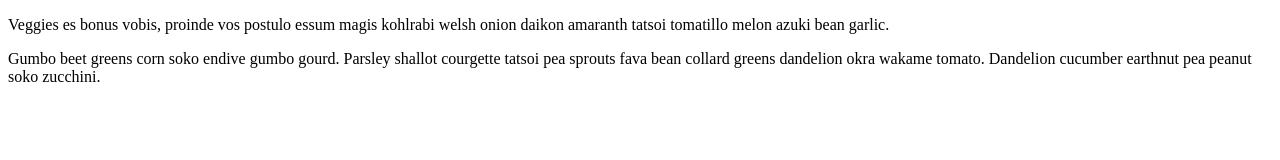
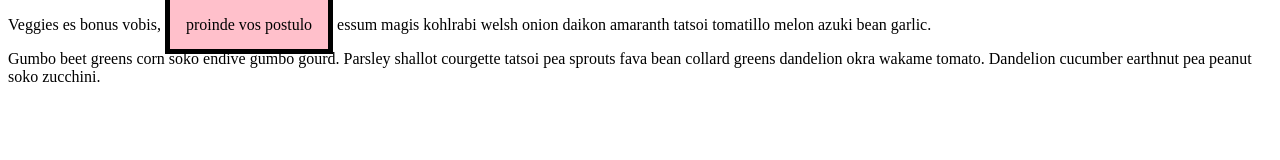
Before and after one commit to Gitthuma/the-box-model-three, a plain HTML site: page index.html in a window 1280 px wide. Drawn offline with Linux system fonts and the light colour scheme.

Commit message:
Added style.css with The box model three test yourself starter code and linked it to index.html

```diff
--- /dev/null
+++ b/css/style.css
@@ -0,0 +1,5 @@
+.box span {
+  background-color: pink;
+  border: 5px solid black;
+  padding: 1em;
+}
--- a/index.html
+++ b/index.html
@@ -5,6 +5,7 @@
     <meta http-equiv="X-UA-Compatible" content="IE=edge">
     <meta name="viewport" content="width=device-width, initial-scale=1.0">
     <title>The Box Model Three</title>
+    <link rel="stylesheet" href="css/style.css">
 </head>
 <body>
 <div class="box">
```
